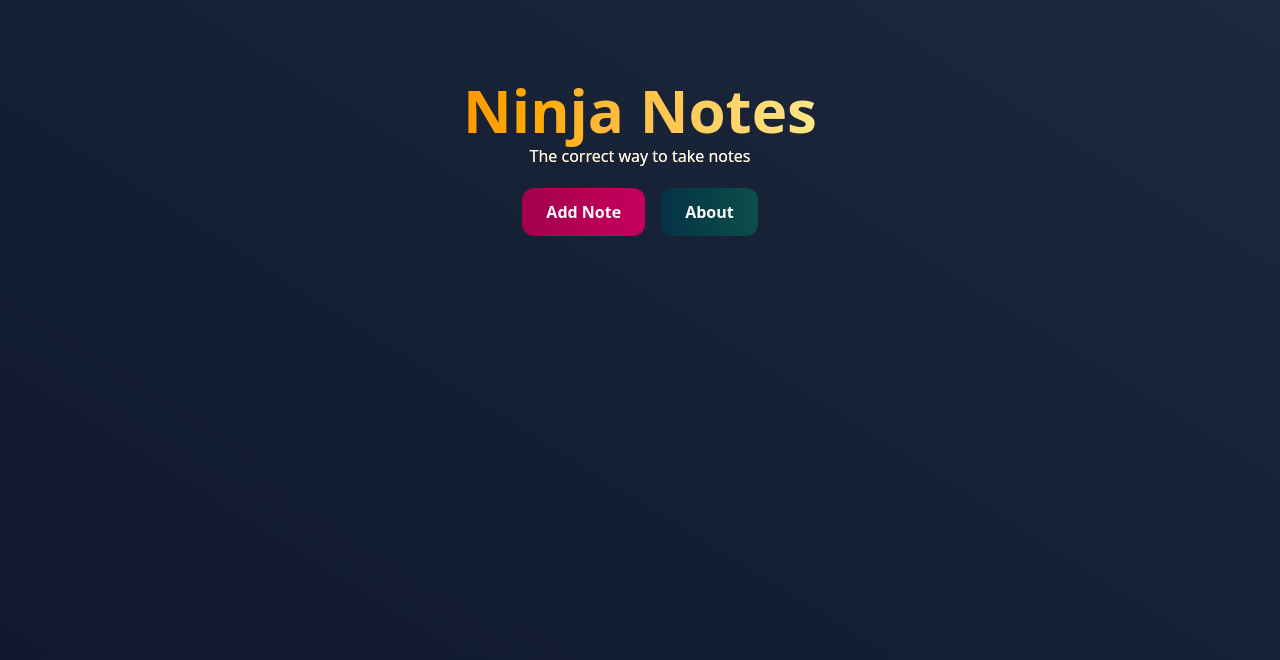
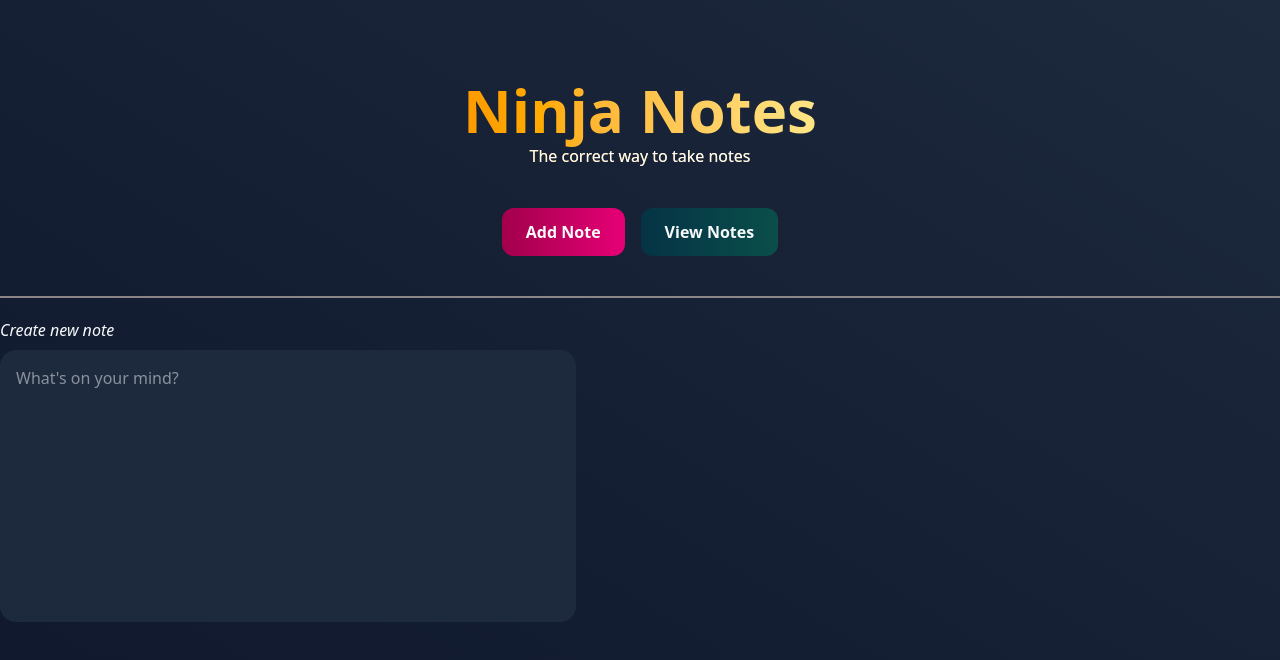
Before and after one commit to Oded2/Ninja-Notes, a Next.js app: page / in a window 1280 px wide. Shown: the top 660 px of the page. Built offline with nearby package versions, Linux system fonts and the light colour scheme.

Commit message:
Implement AddNote component and enhance Home page with note creation and viewing functionality; update Button styles

```diff
--- a/src/app/page.tsx
+++ b/src/app/page.tsx
@@ -1,16 +1,34 @@
+"use client";
+
+import AddNote from "@/components/AddNote";
 import Button from "@/components/Button";
+import { useState } from "react";
 
 export default function Home() {
+  const [viewNotes, setViewNotes] = useState(false);
+
   return (
     <div className="flex flex-col gap-5">
       <div className="bg-gradient-to-r from-amber-500 to-amber-200  bg-clip-text flex mx-auto flex-col gap-1 text-center mt-10">
         <h1 className="font-bold text-6xl text-transparent">Ninja Notes</h1>
         <p>The correct way to take notes</p>
       </div>
-      <div className="flex justify-center gap-4">
-        <Button label="Add Note" isPrimary></Button>
-        <Button label="About"></Button>
+      <div className="flex justify-center gap-4 border-b-2 pb-10 mt-5 border-orange-100/50">
+        <Button
+          onClick={() => setViewNotes(false)}
+          label="Add Note"
+          isPrimary
+        ></Button>
+        <Button onClick={() => setViewNotes(true)} label="View Notes"></Button>
       </div>
+      {viewNotes ? (
+        <div>You're viewing notes</div>
+      ) : (
+        <AddNote
+          label="Create new note"
+          placeholder="What's on your mind?"
+        ></AddNote>
+      )}
     </div>
   );
 }
--- /dev/null
+++ b/src/components/AddNote.tsx
@@ -0,0 +1,25 @@
+import { useId } from "react";
+
+type Props = {
+  label?: string;
+  placeholder?: string;
+};
+
+export default function AddNote({ label, placeholder }: Props) {
+  const id = useId();
+
+  return (
+    <div className="max-w-xl flex flex-col gap-2">
+      <label className="me-auto italic font-medium" htmlFor={id}>
+        {label}
+      </label>
+      <textarea
+        id={id}
+        dir="auto"
+        placeholder={placeholder}
+        className="bg-slate-800 resize-none outline-none focus:ring-2 focus:ring-slate-50/30 transition-shadow p-4 rounded-2xl"
+        rows={10}
+      ></textarea>
+    </div>
+  );
+}
--- a/src/components/Button.tsx
+++ b/src/components/Button.tsx
@@ -19,7 +19,7 @@ export default function Button({ isPrimary, onClick, label }: Props) {
         "group",
         {
           "from-pink-800": isPrimary,
-          "to-pink-700": isPrimary,
+          "to-pink-600": isPrimary,
         },
         {
           "from-cyan-950": !isPrimary,
```
